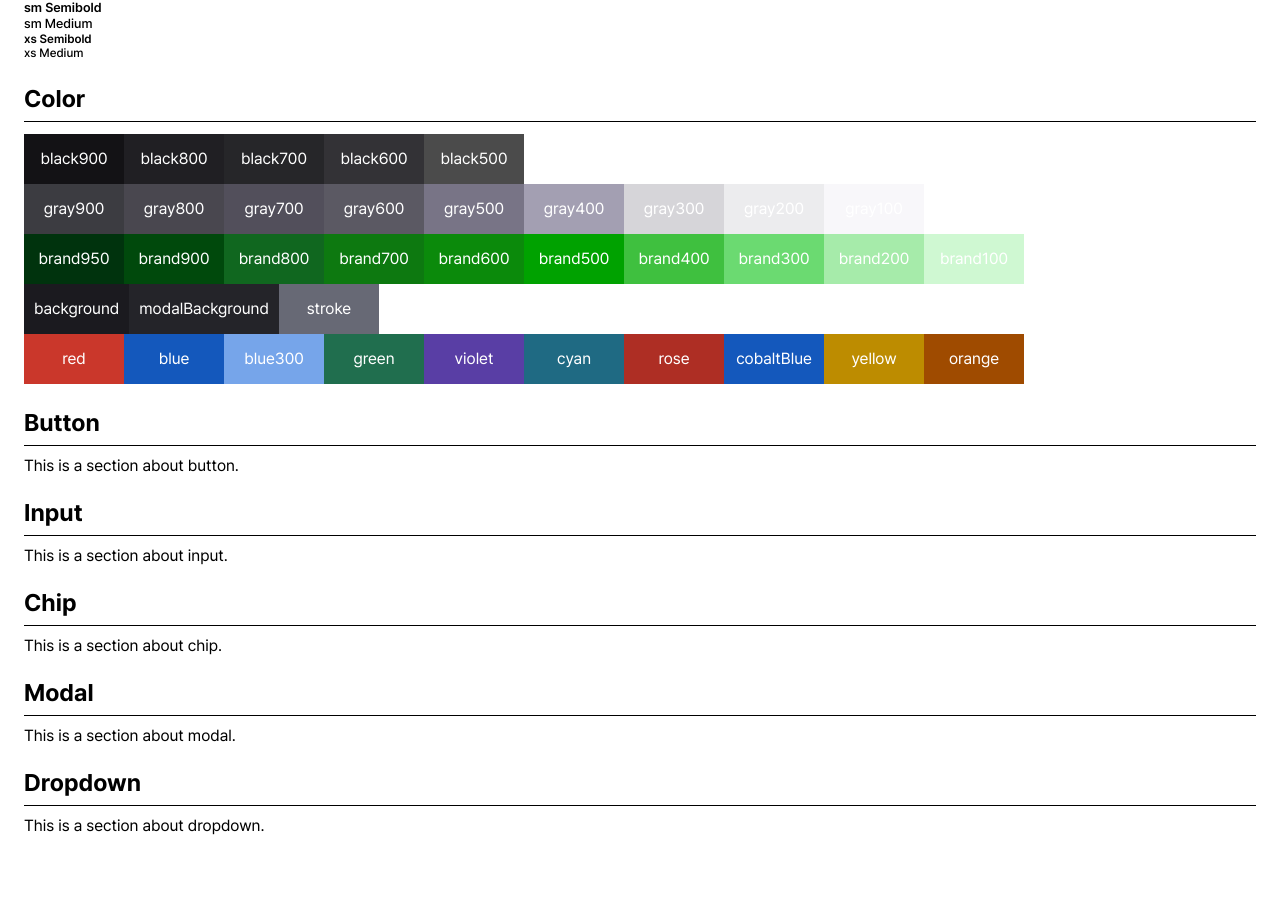
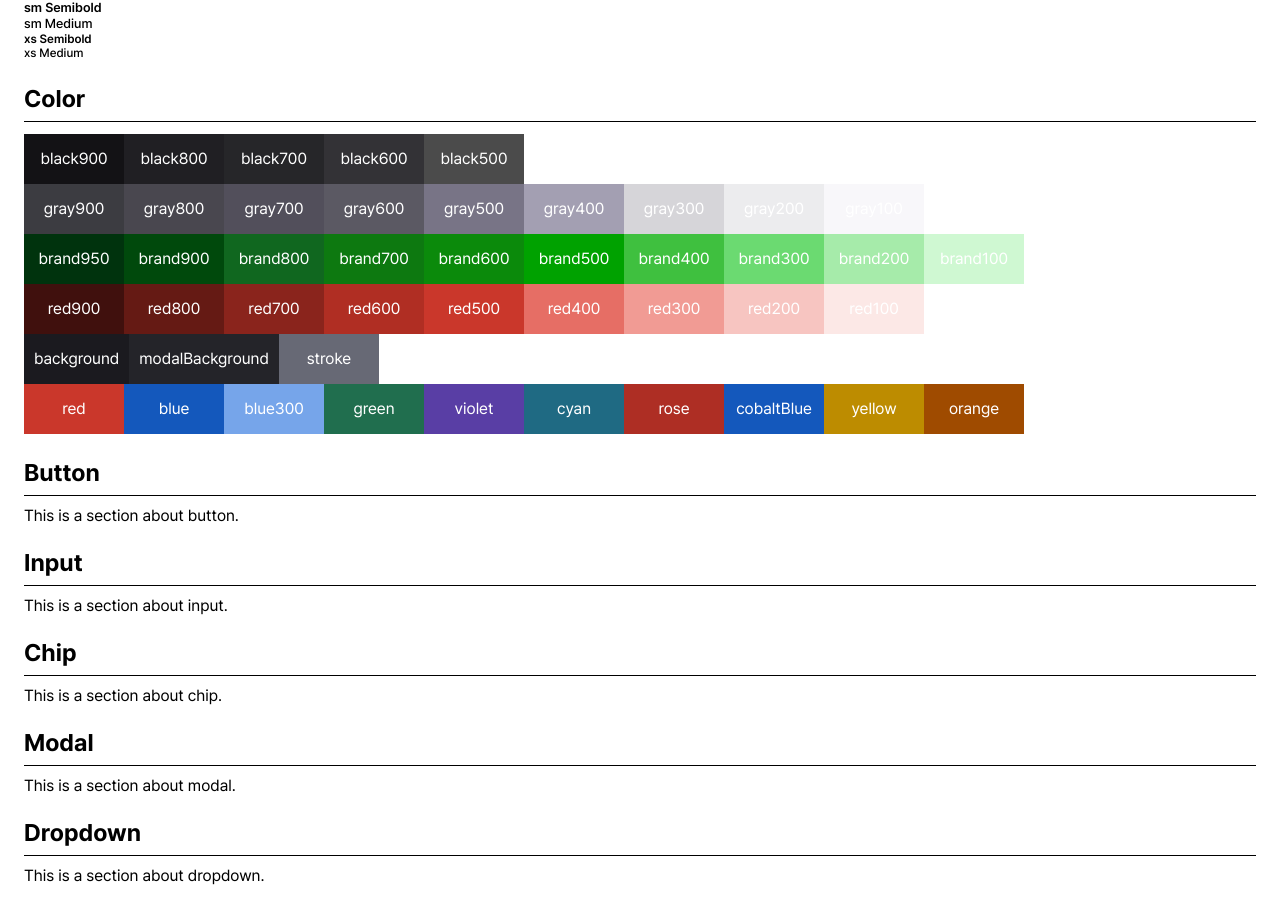
Before and after one commit to Codeit-FE18-Part3-Team4/Taskify, a Next.js app: page /test-components in a window 1280 px wide. Shown: the part 694-1618 px from the top of the page. Before the commit the page ends 1576 px from the top, so only its background shows below. Built offline with nearby package versions, Linux system fonts and the light colour scheme.

Commit message:
✨ feat [#8] Red 색상에 100~900 shade를 적용한 색상 추가
- `red` 색상은 삭제 버튼에 사용됩니다.
- 버튼의 hover, active 등 상태에 따라 변경되는 색상에 사용하기 위해 임의로 shade 100~900 색상을 만들었습니다.

```diff
--- a/src/components/color/color.css
+++ b/src/components/color/color.css
@@ -32,6 +32,18 @@
   --color-brand200: #a6ebaa;
   --color-brand100: #cff8d2;
 
+  /* Red */
+
+  --color-red900: #40100d;
+  --color-red800: #651a14;
+  --color-red700: #8a241c;
+  --color-red600: #b02e23;
+  --color-red500: #ca372b;
+  --color-red400: #e66e65;
+  --color-red300: #f19b94;
+  --color-red200: #f7c5c1;
+  --color-red100: #fce8e6;
+
   /* Background */
 
   --color-background: #1b1a1f;
@@ -40,7 +52,7 @@
 
   /* Semantic */
 
-  --color-red: #ca372b;
+  --color-red: var(--color-red500);
   --color-blue: #1458bc;
   --color-blue300: #76a5ea;
   --color-green: #206e4e;
--- a/src/pages/test-components/index.tsx
+++ b/src/pages/test-components/index.tsx
@@ -135,6 +135,17 @@ function ColorSample() {
         <ColorBox token="brand100" />
       </PaletteBox>
       <PaletteBox>
+        <ColorBox token="red900" />
+        <ColorBox token="red800" />
+        <ColorBox token="red700" />
+        <ColorBox token="red600" />
+        <ColorBox token="red500" />
+        <ColorBox token="red400" />
+        <ColorBox token="red300" />
+        <ColorBox token="red200" />
+        <ColorBox token="red100" />
+      </PaletteBox>
+      <PaletteBox>
         <ColorBox token="background" />
         <ColorBox token="modalBackground" />
         <ColorBox token="stroke" />
```
